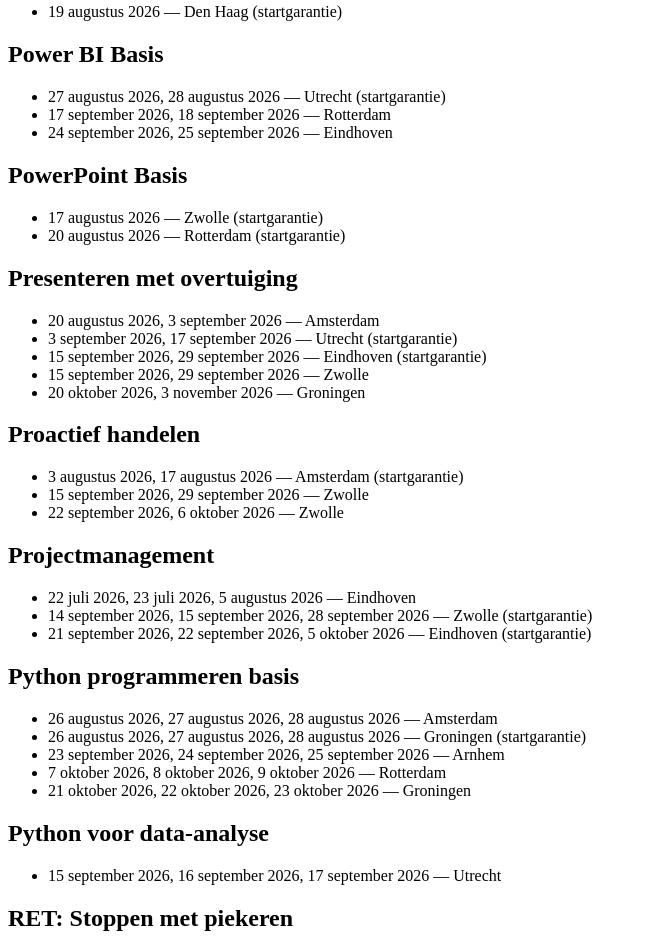
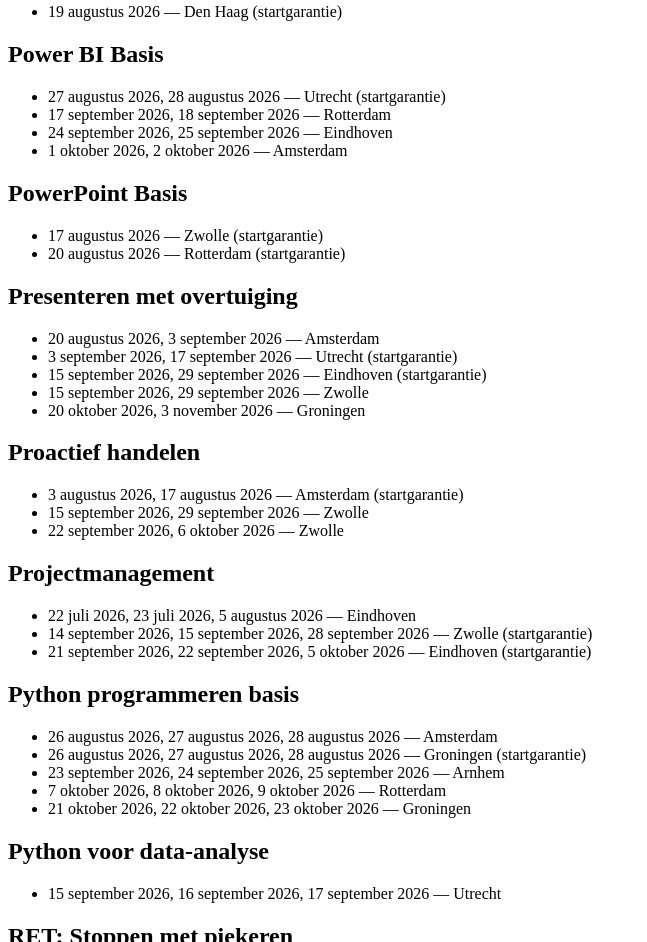
Before and after one commit to artdbli/learnit-planningen, a plain HTML site: page index.html in a window 1280 px wide. Shown: the part 8611-9553 px from the top of the page, without its empty margins (0-647 px from the left). Drawn offline with Linux system fonts and the light colour scheme.

Commit message:
Update planningen

```diff
--- a/index.html
+++ b/index.html
@@ -429,6 +429,7 @@
 <li>27 augustus 2026, 28 augustus 2026 — Utrecht (startgarantie)</li>
 <li>17 september 2026, 18 september 2026 — Rotterdam</li>
 <li>24 september 2026, 25 september 2026 — Eindhoven</li>
+<li>1 oktober 2026, 2 oktober 2026 — Amsterdam</li>
 </ul>
 <h2>PowerPoint Basis</h2>
 <ul>
```
